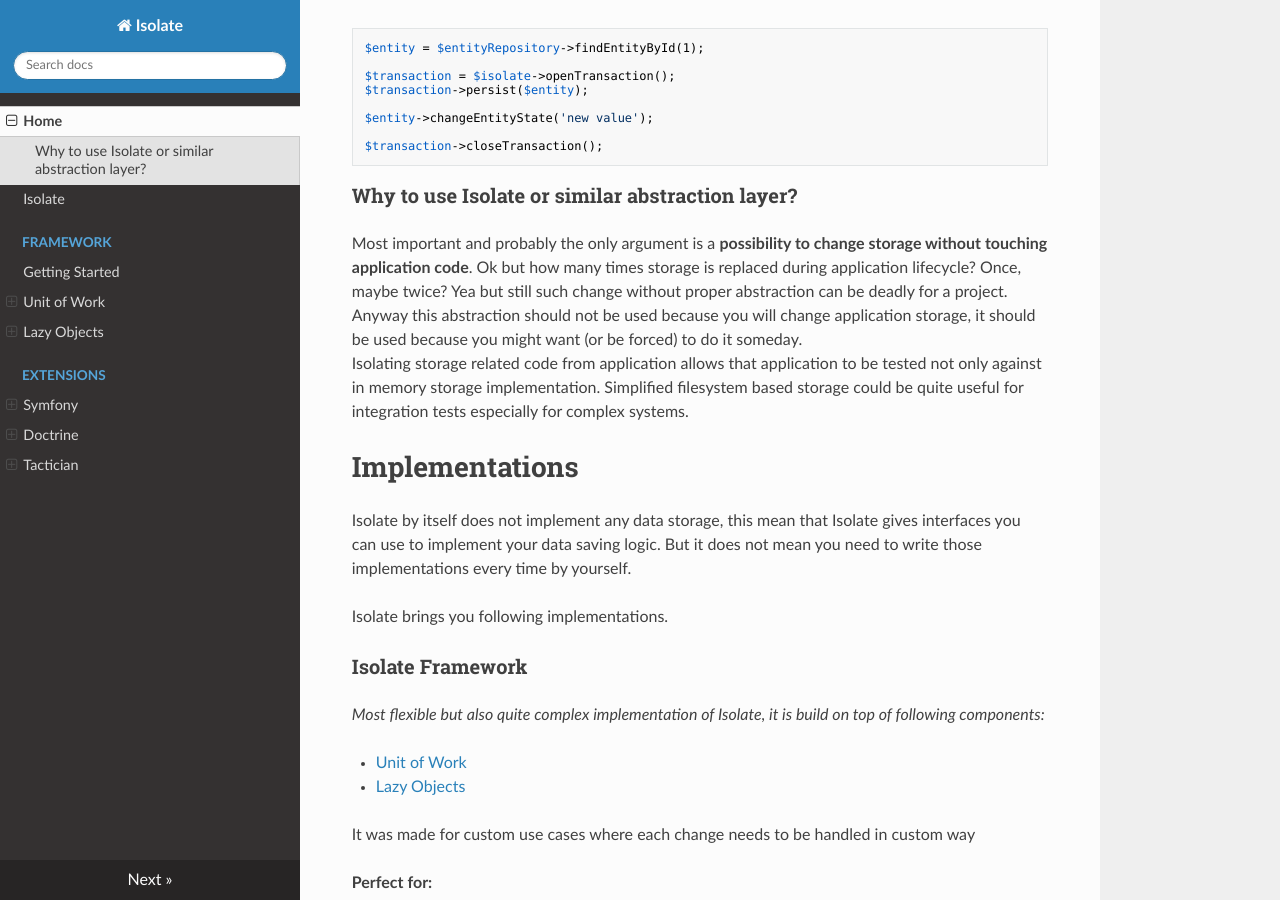
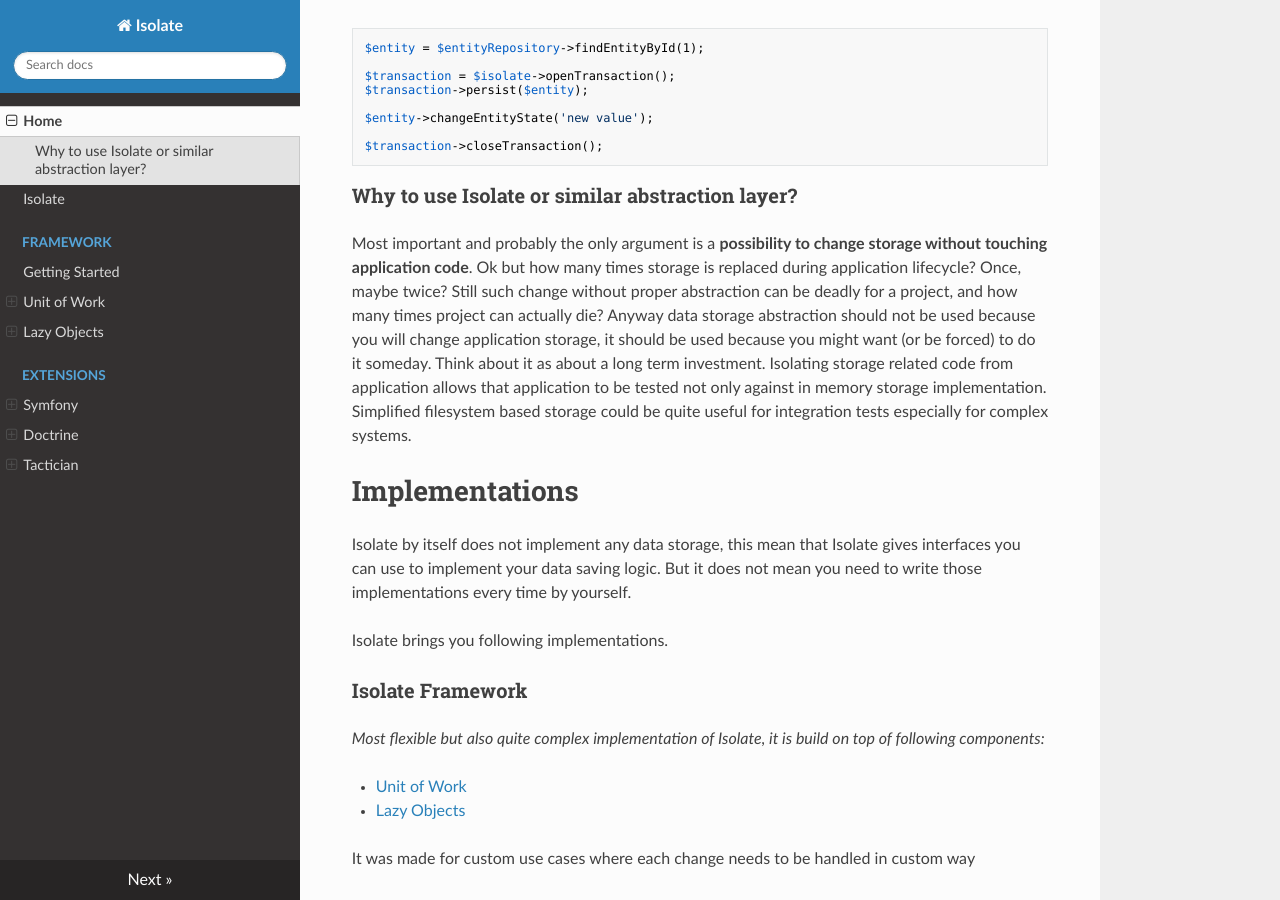
Before and after one commit to isolate-org/documentation, an MkDocs documentation site: the page built from docs/index.md, in a window 1280 px wide and 900 px high, scrolled down 580 px. Built offline with MkDocs 1.6.1, drawn with Linux system fonts in a browser that asks for light colours; nearby versions of some CDN libraries; old or Windows-style settings are respelled for this version of MkDocs.

Commit message:
Use more formal language

```diff
--- a/docs/index.md
+++ b/docs/index.md
@@ -24,8 +24,9 @@ $transaction->closeTransaction();
 
 Most important and probably the only argument is a **possibility to change storage without touching
 application code**. Ok but how many times storage is replaced during application lifecycle? Once, maybe twice?
-Yea but still such change without proper abstraction can be deadly for a project. Anyway this abstraction should not be
-used because you will change application storage, it should be used because you might want (or be forced) to do it someday.
+Still such change without proper abstraction can be deadly for a project, and how many times project can actually die?
+Anyway data storage abstraction should not be used because you will change application storage, it should be used because
+you might want (or be forced) to do it someday. Think about it as about a long term investment.
 Isolating storage related code from application allows that application to be tested not only against in memory storage implementation.
 Simplified filesystem based storage could be quite useful for integration tests especially for complex systems.
 
```
